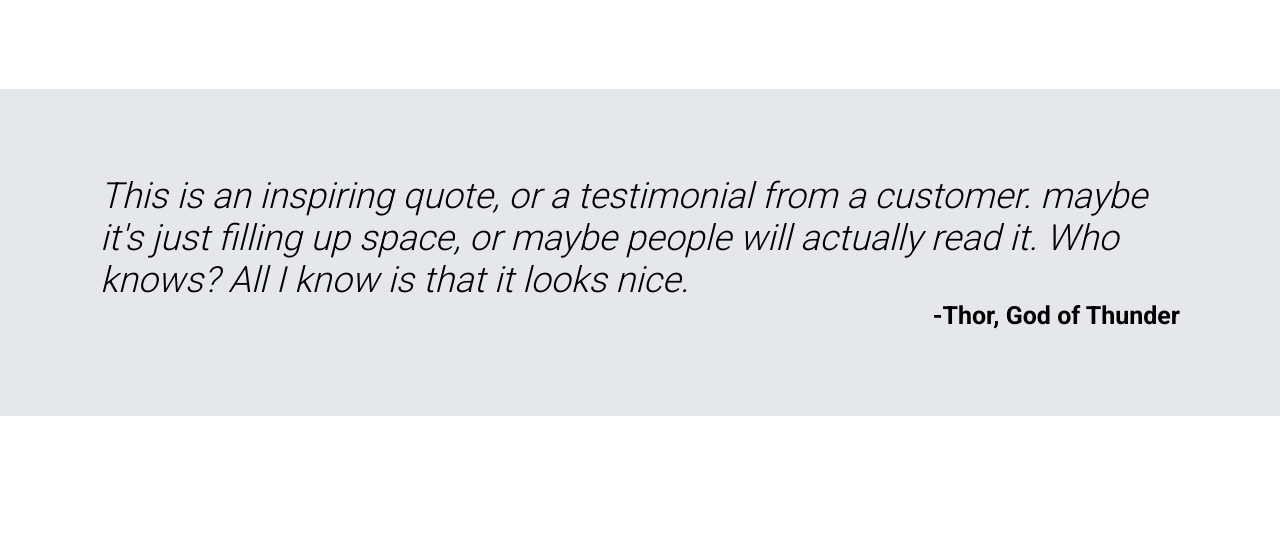
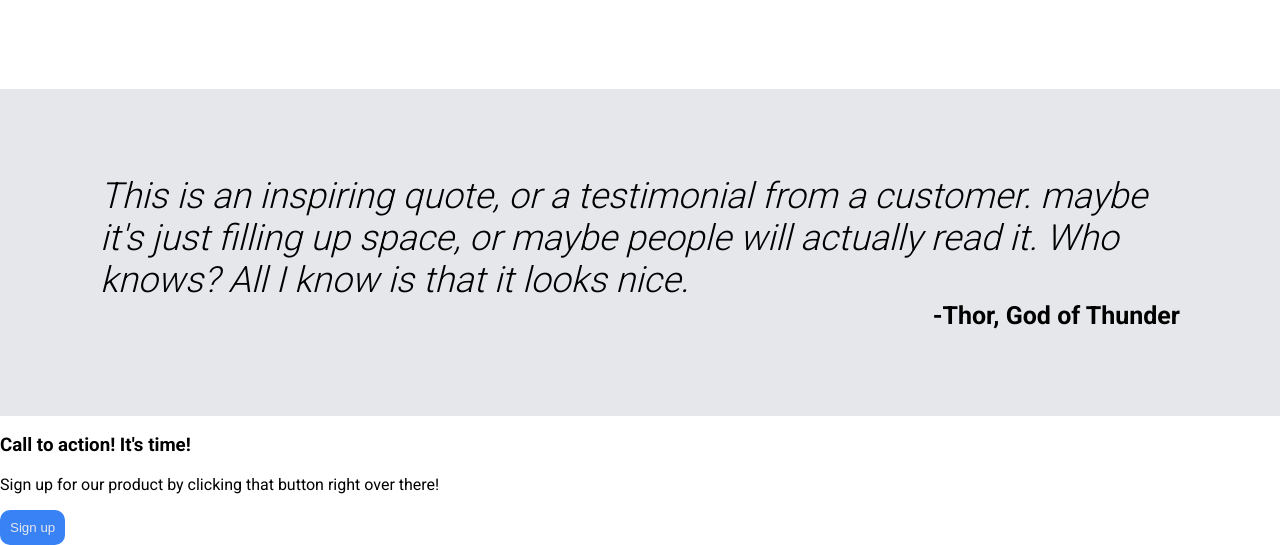
Before and after one commit to Cherain/landing-page, a plain HTML site: page index.html in a window 1280 px wide. Shown: the part 861-1406 px from the top of the page. Before the commit the page ends 1277 px from the top, so only its background shows below. Drawn offline with Linux system fonts and the light colour scheme.

Commit message:
Add call to action-elements to html

```diff
--- a/index.html
+++ b/index.html
@@ -28,7 +28,7 @@
 </div>
 <div class="body">
 <h2>Some random information.</h2>
-<div class="image-row">
+        <div class="image-row">
             <ul>
                 <li><img src="http://curlalot.se/wp-content/uploads/2020/02/DSC_0914.jpg" height="200px"> <p>This is some subtext under and illustration or image</p></li>
                 <li><img src="http://curlalot.se/wp-content/uploads/2020/02/DSC_0914.jpg" height="200px"> <p>This is some subtext under and illustration or image</p></li>
@@ -38,9 +38,13 @@
         </div>
         <div class="quote-container">
             <div class="quote"><p>This is an inspiring quote, or a testimonial from a customer. maybe it's just filling up space, or maybe people will actually read it. Who knows? All I know is that it looks nice. <br> <span class="quote-author">-Thor, God of Thunder</span></p></div>
-
         </div>
-    </div>
+        <div class="call-to-action">
+            <h3>Call to action! It's time!</h3>
+            <p>Sign up for our product by clicking that button right over there!</p>
+            <button>Sign up</button>
+        </div>
+</div>
 
 </body>
 
```
